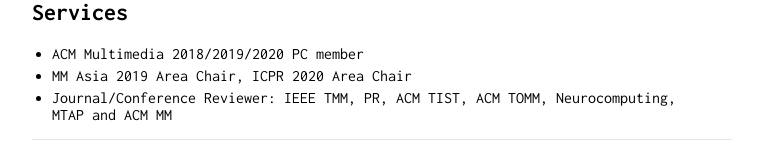
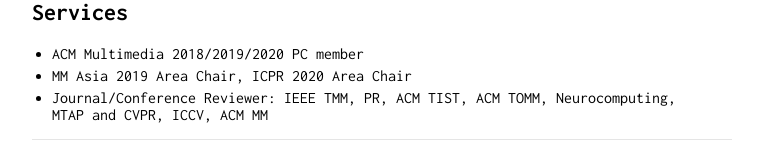
Before and after one commit to YangXS/yangxs.github.io, a Jekyll site: the page built from index.md, in a window 1280 px wide and 900 px high, scrolled down 1976 px. Shown: the part 726-886 px from the top of the window, without its empty margins (258-1021 px from the left). Built offline with Jekyll 4.4.1, drawn with Linux system fonts in a browser that asks for light colours; our own code applies the rules of GitHub Pages for plain Markdown files.

Commit message:
Update index.md

```diff
--- a/index.md
+++ b/index.md
@@ -75,4 +75,4 @@ Year | Award | Category
 
 * ACM Multimedia 2018/2019/2020 PC member
 * MM Asia 2019 Area Chair, ICPR 2020 Area Chair
-* Journal/Conference Reviewer: IEEE TMM, PR, ACM TIST, ACM TOMM, Neurocomputing, MTAP and ACM MM
+* Journal/Conference Reviewer: IEEE TMM, PR, ACM TIST, ACM TOMM, Neurocomputing, MTAP and CVPR, ICCV, ACM MM
```
